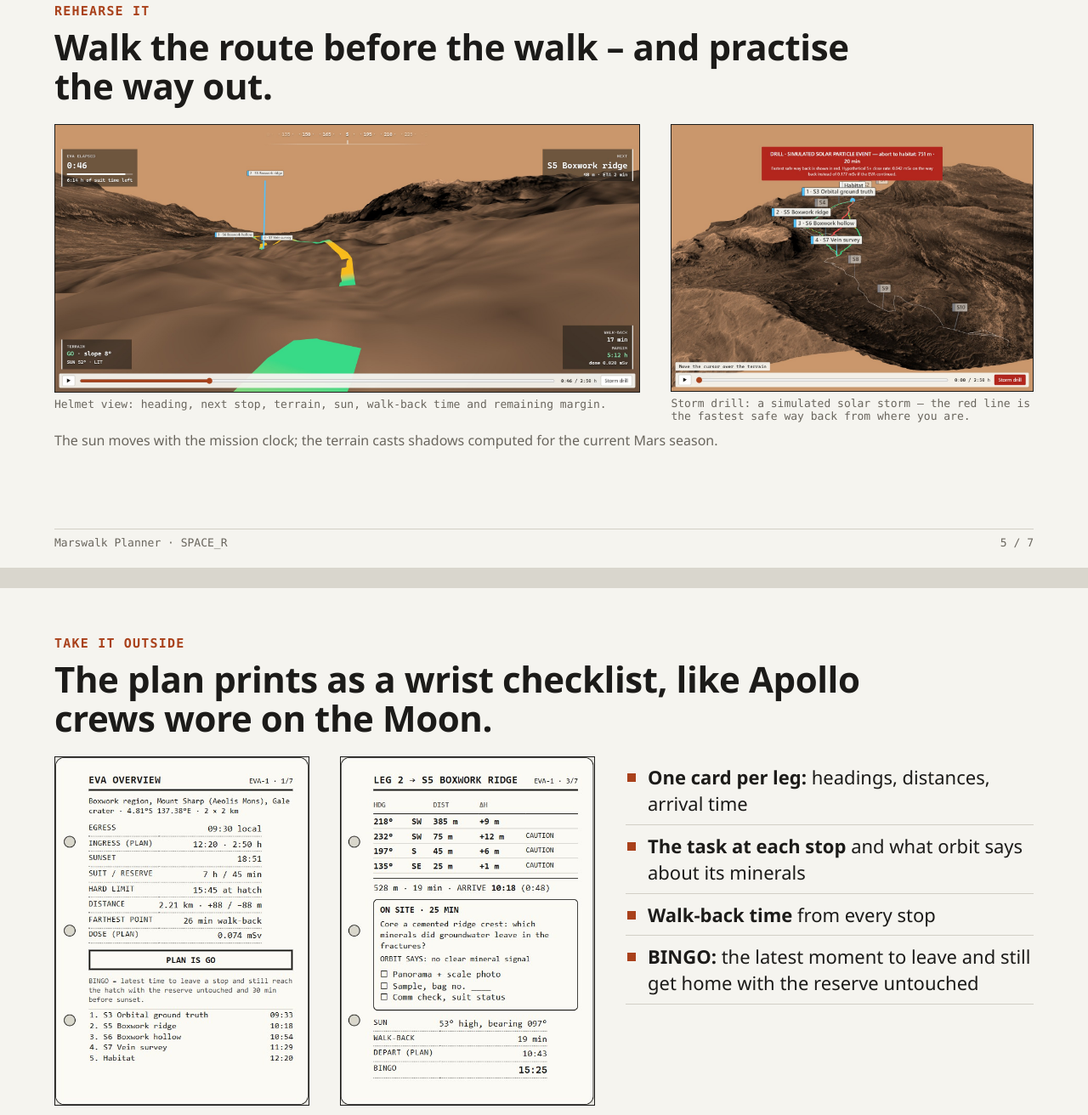
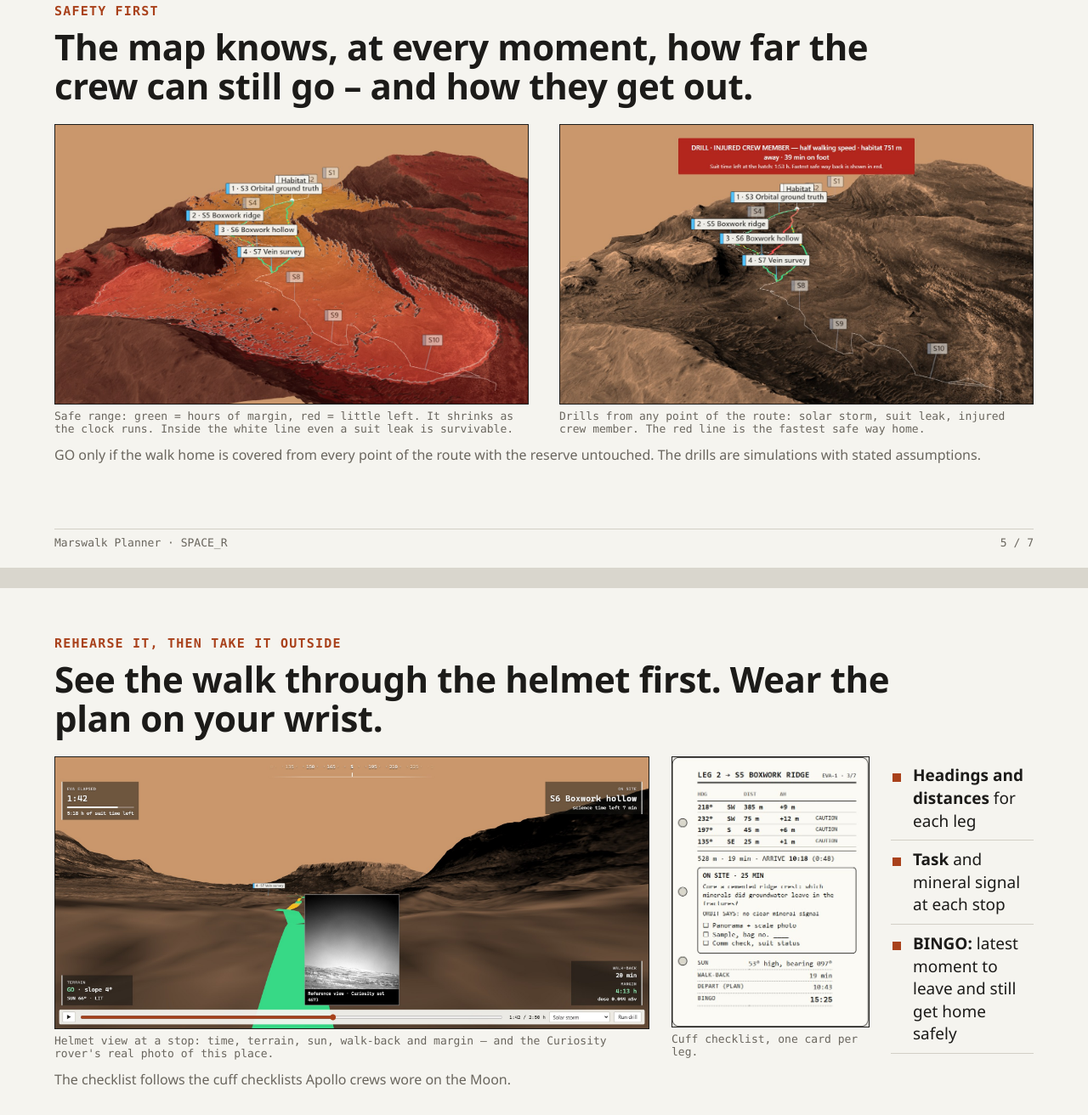
Before and after one commit to Bronkaaa/marswalk-planner, a plain HTML site: page demo/slides.html in a window 1280 px wide. Shown: the part 3028-4340 px from the top of the page at 85% size. Drawn offline with Linux system fonts and the light colour scheme.

Commit message:
Demo: slides reworked around the safety features

```diff
--- a/demo/slides.html
+++ b/demo/slides.html
@@ -96,32 +96,34 @@
 
 <!-- 5 -->
 <section class="slide">
-  <div class="kicker">Rehearse it</div>
-  <h2>Walk the route before the walk – and practise the way out.</h2>
-  <div class="cols" style="grid-template-columns: 2.193fr 1.357fr; flex: 0 0 auto">
-    <figure><img src="img/helmet.jpg" alt="Helmet view along the route">
-      <figcaption>Helmet view: heading, next stop, terrain, sun, walk-back time and remaining margin.</figcaption></figure>
-    <figure><img src="img/storm.jpg" alt="Storm drill: fastest safe way back to the habitat">
-      <figcaption>Storm drill: a simulated solar storm – the red line is the fastest safe way back from where you are.</figcaption></figure>
+  <div class="kicker">Safety first</div>
+  <h2>The map knows, at every moment, how far the crew can still go – and how they get out.</h2>
+  <div class="cols" style="grid-template-columns: 1fr 1fr; flex: 0 0 auto">
+    <figure><img src="img/range.jpg" style="height:330px;object-fit:cover;object-position:center 35%" alt="Safe range layer late in an EVA">
+      <figcaption>Safe range: green = hours of margin, red = little left. It shrinks as the clock runs. Inside the white line even a suit leak is survivable.</figcaption></figure>
+    <figure><img src="img/drill.jpg" style="height:330px;object-fit:cover;object-position:center 22%" alt="Emergency drill: injured crew member, way back to the habitat">
+      <figcaption>Drills from any point of the route: solar storm, suit leak, injured crew member. The red line is the fastest safe way home.</figcaption></figure>
   </div>
-  <p class="small" style="margin-top:10px">The sun moves with the mission clock; the terrain casts shadows computed for the current Mars season.</p>
+  <p class="small" style="margin-top:12px">GO only if the walk home is covered from every point of the route with the reserve untouched. The drills are simulations with stated assumptions.</p>
   <div class="foot"><span>Marswalk Planner · SPACE_R</span><span>5 / 7</span></div>
 </section>
 
 <!-- 6 -->
 <section class="slide">
-  <div class="kicker">Take it outside</div>
-  <h2>The plan prints as a wrist checklist, like Apollo crews wore on the Moon.</h2>
-  <div class="cols" style="grid-template-columns: 300px 300px 1fr">
-    <figure><img src="img/cuff1.jpg" alt="Cuff checklist: overview card"></figure>
-    <figure><img src="img/cuff2.jpg" alt="Cuff checklist: leg card"></figure>
-    <ul>
-      <li><b>One card per leg:</b> headings, distances, arrival time</li>
-      <li><b>The task at each stop</b> and what orbit says about its minerals</li>
-      <li><b>Walk-back time</b> from every stop</li>
-      <li><b>BINGO:</b> the latest moment to leave and still get home with the reserve untouched</li>
+  <div class="kicker">Rehearse it, then take it outside</div>
+  <h2>See the walk through the helmet first. Wear the plan on your wrist.</h2>
+  <div class="cols" style="grid-template-columns: 700px 232px 1fr; flex: 0 0 auto; gap: 26px">
+    <figure><img src="img/helmet3.jpg" alt="Helmet view at a science stop with the rover's photo of the place">
+      <figcaption>Helmet view at a stop: time, terrain, sun, walk-back and margin – and the Curiosity rover's real photo of this place.</figcaption></figure>
+    <figure><img src="img/cuff2.jpg" style="height:319px;width:auto" alt="Cuff checklist: card for one leg">
+      <figcaption>Cuff checklist, one card per leg.</figcaption></figure>
+    <ul style="font-size:19px">
+      <li><b>Headings and distances</b> for each leg</li>
+      <li><b>Task</b> and mineral signal at each stop</li>
+      <li><b>BINGO:</b> latest moment to leave and still get home safely</li>
     </ul>
   </div>
+  <p class="small" style="margin-top:12px">The checklist follows the cuff checklists Apollo crews wore on the Moon.</p>
   <div class="foot"><span>Marswalk Planner · SPACE_R</span><span>6 / 7</span></div>
 </section>
 
```
Also changed, not shown: demo/img/cuff1.jpg (deleted), demo/img/drill.jpg (added), demo/img/helmet.jpg (deleted), demo/img/helmet3.jpg (added), demo/img/plan.jpg, demo/img/range.jpg (added), demo/img/stopcard.jpg (deleted), demo/img/storm.jpg (deleted), 1 other file.
